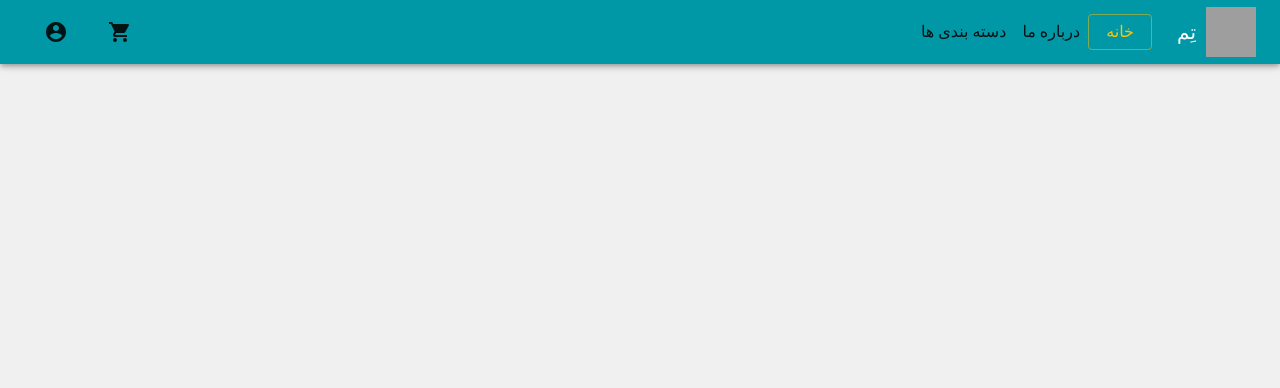
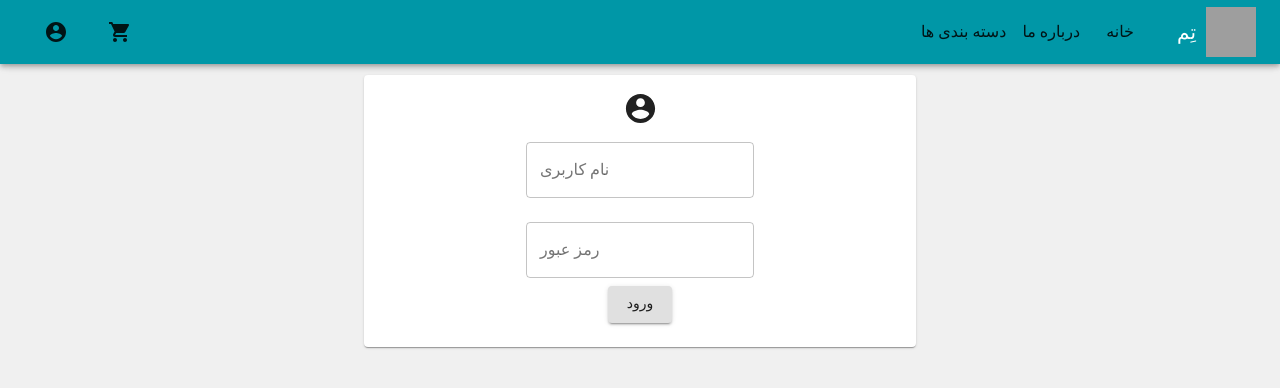
Before and after one commit to mamatosen/temwear, a React app in the folder client/: page /login in a window 1280 px wide. Shown: the top 388 px of the page. Built offline with nearby package versions, Linux system fonts and the light colour scheme; grey boxes are pictures that could not be loaded; a web font is replaced by a local one.

Commit message:
login page mockup

```diff
--- a/client/src/App.js
+++ b/client/src/App.js
@@ -13,6 +13,7 @@ import Home from './components/home/Home';
 import Shop from './components/Shop/Shop';
 import Cats from './components/categories/Categories';
 import About from './components/about/About';
+import Login from './components/auth/Login';
 
 const theme = createMuiTheme({
   palette:{
@@ -25,7 +26,6 @@ const theme = createMuiTheme({
       'Parastoo',
       'Titrbold',
     ],
-    direction: 'rtl',
   },
   direction: 'rtl',
 });
@@ -39,7 +39,7 @@ const style = {
 
 function App(props) {
   const { classes } = props;
-  const [pageIndex, setPageIndex] = useState(0);
+  const [pageIndex, setPageIndex] = useState(-1);
 
   return (
     <ThemeProvider theme={theme}>
@@ -52,6 +52,7 @@ function App(props) {
             <Route path="/about" exact component={About} />
             <Route path="/shop/categories" exact component={Cats} />
             <Route path="/shop/categories/:cat" exact component={Cats} />
+            <Route path="/login" exact component={Login} />
           </Switch>
         </Router>
       </Grid>
--- /dev/null
+++ b/client/src/components/auth/Login.js
@@ -0,0 +1,33 @@
+import React from 'react';
+
+import { Container, Card, CardHeader, CardContent, Typography, Grid, TextField, Button } from '@material-ui/core';
+import AccountCircle from '@material-ui/icons/AccountCircle';
+import { withStyles } from '@material-ui/styles';
+
+const styles = {
+    mainGrid: {
+        width: '100%',
+    }
+};
+
+class Login extends React.Component{
+    render(){
+        const { classes } = this.props;
+        return(
+            <Container maxWidth="sm" style={{marginTop: 75}}>
+                <Card>
+                    <CardContent>
+                        <Grid container justify="center" alignItems="center" direction="column" className={classes.mainGrid}>
+                            <AccountCircle fontSize="large"/>
+                            <TextField margin="normal" variant="outlined" label="نام کاربری"/>
+                            <TextField margin="normal" variant="outlined" label="رمز عبور"/>
+                            <Button variant="contained">ورود</Button>
+                        </Grid>
+                    </CardContent>
+                </Card>
+            </Container>
+        );
+    }
+}
+
+export default withStyles(styles)(Login);
--- a/client/src/components/layout/AppBar.js
+++ b/client/src/components/layout/Appbar.js
@@ -104,16 +104,17 @@ class Appbar extends React.Component{
                 const {index, name} = link;
                 if(!link.inside)
                 {
+                    console.log(pageIndex, index);
                     return(
-                        <Button key={link.index + 100} color={pageIndex===index?"secondary":"default"} variant={pageIndex===index?"outlined":"text"} onClick={() => this.handleLinkClick(index, setPageIndex)} key={link.index}><Typography>{name}</Typography></Button>
+                        <Button key={index + 100} color={pageIndex===index?"secondary":"default"} variant={pageIndex===index?"outlined":"text"} onClick={() => this.handleLinkClick(index, setPageIndex)} key={link.index}><Typography>{name}</Typography></Button>
                     );
                 }
                 else{
                     return(
                         <>
-                            <Button key={link.index + 100} color={pageIndex===index?"secondary":"default"} variant={pageIndex===index?"outlined":"text"} onClick={this.handleClick.bind(this)} key={link.index}><Typography>{name}</Typography></Button>
+                            <Button key={index + 100} color={pageIndex===index?"secondary":"default"} variant={pageIndex===index?"outlined":"text"} onClick={this.handleClick.bind(this)} key={link.index}><Typography>{name}</Typography></Button>
                             <StyledMenu
-                                key={link.index + 200}
+                                key={index + 200}
                                 id="customized-menu"
                                 anchorEl={this.state.anchorEl}
                                 keepMounted
@@ -165,7 +166,8 @@ class Appbar extends React.Component{
         let pathname = String(history.location.pathname);
         this.state.appbarLinks.forEach((link) => {
             if(pathname.includes(link.path)){
-                setPageIndex(link.index);
+                if(!(link.path === '/' && link.path != pathname))
+                    setPageIndex(link.index);
             }
         });
 
@@ -173,16 +175,18 @@ class Appbar extends React.Component{
             <AppBar position="fixed" color="primary">
                 <Toolbar>
                     <Grid container style={{width: '100%'}} alignItems="center" direction="row-reverse">
-                        <Grid xs={8}>
+                        <Grid item xs={8}>
                             <Grid container direction="row-reverse" alignItems="center">
                                 <Link to="/"><div className={classes.logoDiv}/></Link>
                                 <Typography variant="h6" style={{marginLeft: 25, fontFamily:'Titrbold'}}>تِم</Typography>
                                 {this.makeMenu(this.state.appbarLinks, setPageIndex, pageIndex)}
                             </Grid>
                         </Grid>
-                        <Grid xs={4}>
+                        <Grid item xs={4}>
                             <Grid container justify="flex-start">
-                                <Button className={classes.loginButton}><AccountCircle /></Button>
+                                <Link to="/login">
+                                    <Button className={classes.loginButton}><AccountCircle /></Button>
+                                </Link>
                                 <Button className={classes.loginButton}><ShoppingCart /></Button>
                             </Grid>
                         </Grid>
```
